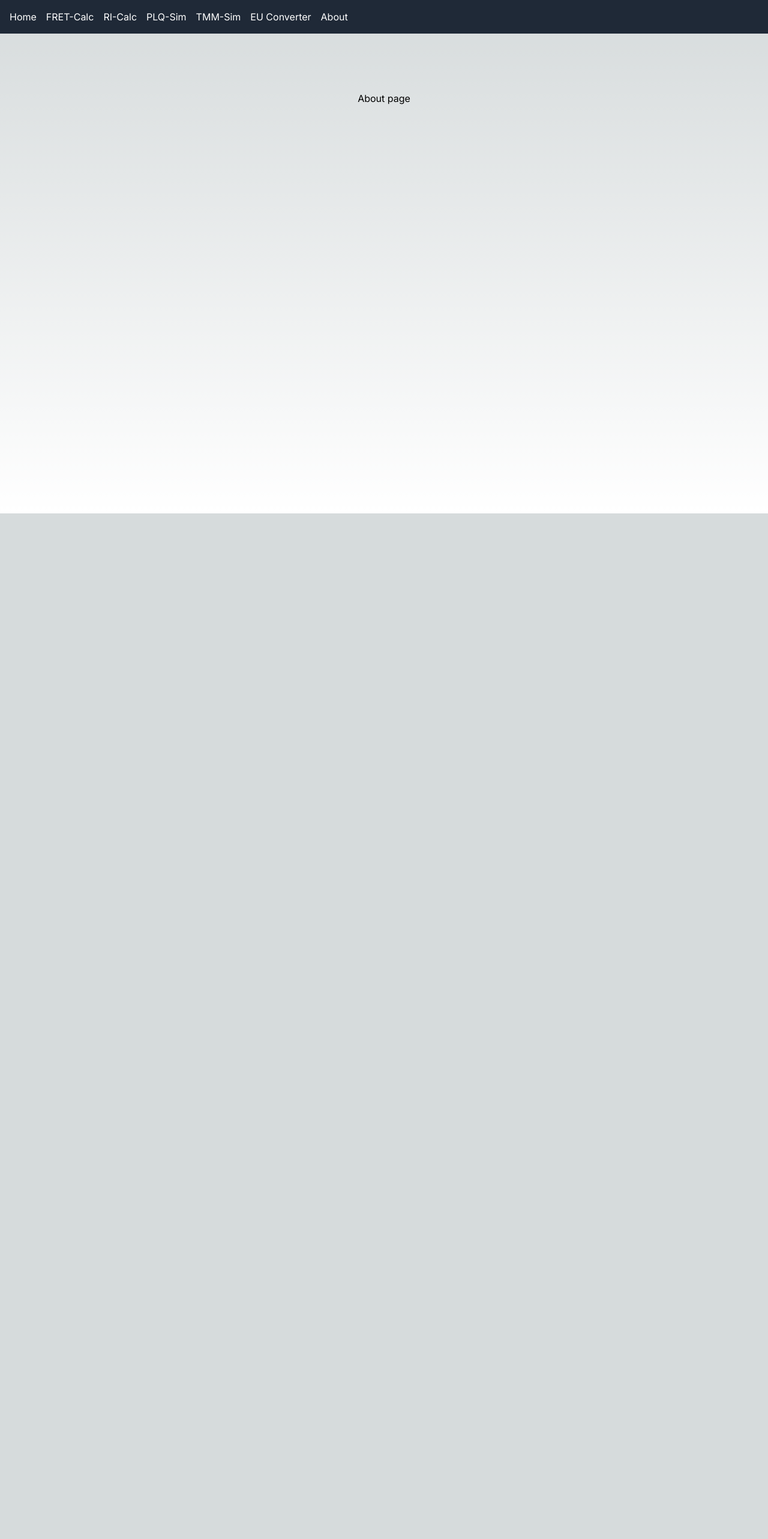
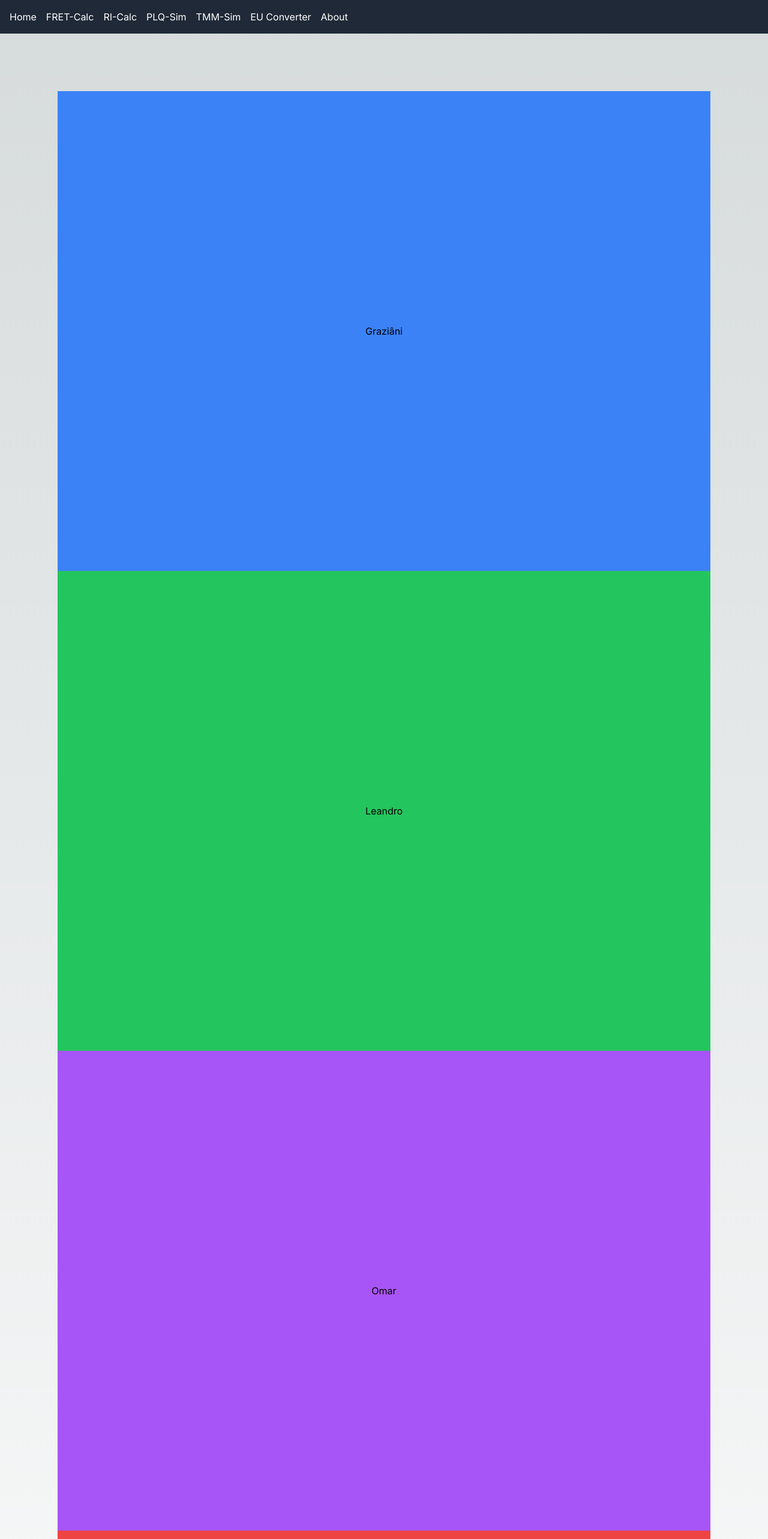
Before and after one commit to NanoCalc/nanocalc-oss, a Next.js app in the folder frontend/: page /about in a window 1280 px wide. Shown: the top 2566 px of the page at 60% size. Before the commit the page ends 856 px from the top, so only its background shows below. Built offline with nearby package versions, Linux system fonts and the light colour scheme.

Commit message:
refactor: :recycle: adjust correct number of sections in / and /about

```diff
--- a/frontend/app/about/page.tsx
+++ b/frontend/app/about/page.tsx
@@ -1,7 +1,18 @@
 export default function About() {
 return (
     <main className="flex min-h-screen flex-col items-center justify-between p-24">
-	<h1>About page</h1>
+         <section className="bg-blue-500 w-full h-screen flex items-center justify-center">
+          <h2>Graziâni</h2>
+        </section>
+       <section className="bg-green-500 w-full h-screen flex items-center justify-center">
+          <h2>Leandro</h2>
+        </section>
+	<section className="bg-purple-500 w-full h-screen flex items-center justify-center">
+          <h2>Omar</h2>
+        </section>
+       <section className="bg-red-500 w-full h-screen flex items-center justify-center">
+          <h2>José</h2>
+        </section>
     </main>
   );
 
--- a/frontend/app/page.tsx
+++ b/frontend/app/page.tsx
@@ -6,11 +6,8 @@ export default function Home() {
      <section className="bg-blue-500 w-full h-screen flex items-center justify-center">
           <h2>Section 1</h2>
         </section>
-        <section className="bg-red-500 w-full h-screen flex items-center justify-center">
+       <section className="bg-green-500 w-full h-screen flex items-center justify-center">
           <h2>Section 2</h2>
-        </section>
-        <section className="bg-green-500 w-full h-screen flex items-center justify-center">
-          <h2>Section 3</h2>
         </section>
     </main>
   );
```
